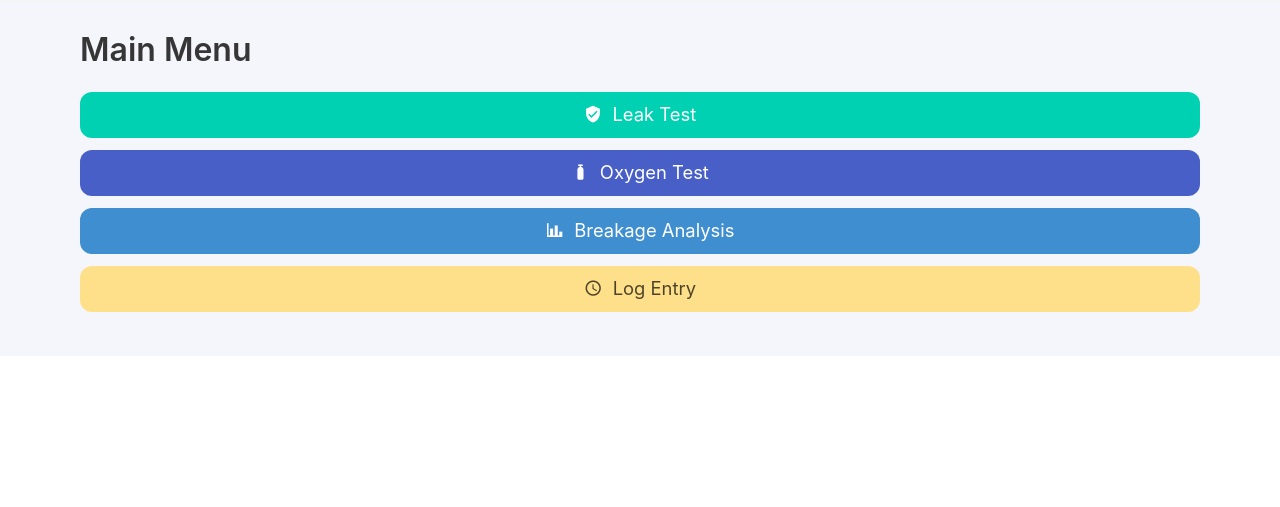
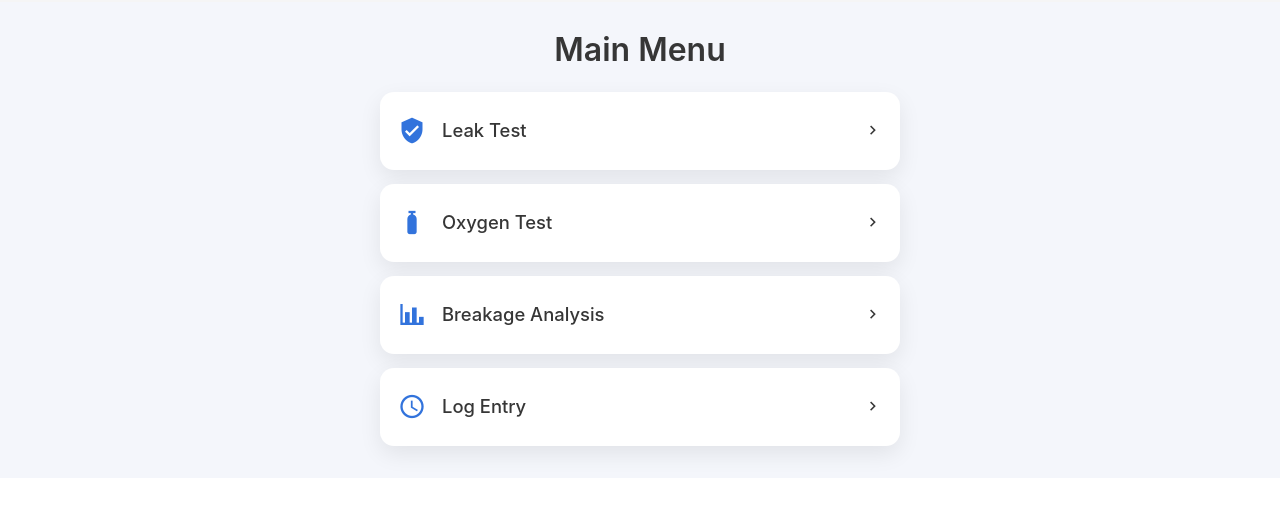
Before and after one commit to KingKai31/beyond_snack_portal, a Flask app: page /index in a window 1280 px wide. Shown: the part 80-587 px from the top of the page. Run offline with Flask 3, Linux system fonts and the light colour scheme; the visitor is signed in with stand-in values (Sample User, id 1); some libraries are stand-ins or nearby versions.

Commit message:
Refactor main menu layout and styles
Updated the layout and styling of the main menu with a grid and card design.

```diff
--- a/templates/index.html
+++ b/templates/index.html
@@ -1,28 +1,94 @@
 {% extends "base.html" %}
 {% block content %}
 
-<h1 class="title">Main Menu</h1>
+<style>
+  .menu-grid {
+    display: flex;
+    flex-direction: column;
+    gap: 14px;
+    max-width: 520px;
+    margin: auto;
+  }
 
-<a href="/leak" class="button is-primary is-fullwidth mb-3">
-  <span class="mdi mdi-shield-check"></span>&nbsp; Leak Test
+  .menu-card {
+    display: flex;
+    align-items: center;
+    gap: 16px;
+    padding: 18px;
+    background: #ffffff;
+    border-radius: 14px;
+    box-shadow: 0 8px 22px rgba(0,0,0,0.08);
+    font-size: 1.15rem;
+    font-weight: 500;
+    color: #363636;
+    text-decoration: none;
+  }
+
+  .menu-card:hover {
+    background: #f0f4ff;
+  }
+
+  .menu-icon {
+    font-size: 28px;
+    color: #3273dc;
+  }
+
+  .menu-text {
+    flex-grow: 1;
+  }
+
+  /* Special boss card */
+  .boss {
+    background: linear-gradient(135deg, #ff3860, #ff7a7a);
+    color: #ffffff;
+  }
+
+  .boss .menu-icon {
+    color: #ffffff;
+  }
+</style>
+
+<h1 class="title has-text-centered">Main Menu</h1>
+
+<div class="menu-grid">
+
+  <!-- LEAK TEST -->
+  <a href="/leak" class="menu-card">
+    <span class="mdi mdi-shield-check menu-icon"></span>
+    <span class="menu-text">Leak Test</span>
+    <span class="mdi mdi-chevron-right"></span>
   </a>
 
-<a href="/oxygen" class="button is-link is-fullwidth mb-3">
-  <span class="mdi mdi-gas-cylinder"></span>&nbsp; Oxygen Test
+  <!-- OXYGEN TEST -->
+  <a href="/oxygen" class="menu-card">
+    <span class="mdi mdi-gas-cylinder menu-icon"></span>
+    <span class="menu-text">Oxygen Test</span>
+    <span class="mdi mdi-chevron-right"></span>
   </a>
 
-<a href="/breakage" class="button is-info is-fullwidth mb-3">
-  <span class="mdi mdi-chart-bar"></span>&nbsp; Breakage Analysis
+  <!-- BREAKAGE -->
+  <a href="/breakage" class="menu-card">
+    <span class="mdi mdi-chart-bar menu-icon"></span>
+    <span class="menu-text">Breakage Analysis</span>
+    <span class="mdi mdi-chevron-right"></span>
   </a>
 
-<a href="/log" class="button is-warning is-fullwidth mb-3">
-  <span class="mdi mdi-clock-outline"></span>&nbsp; Log Entry
+  <!-- LOG ENTRY -->
+  <a href="/log" class="menu-card">
+    <span class="mdi mdi-clock-outline menu-icon"></span>
+    <span class="menu-text">Log Entry</span>
+    <span class="mdi mdi-chevron-right"></span>
   </a>
 
   {% if session.get("role") == "boss" %}
-<a href="/dashboard" class="button is-danger is-fullwidth mb-3">
-  <span class="mdi mdi-view-dashboard"></span>&nbsp; Dashboard & Reports
+  <!-- DASHBOARD -->
+  <a href="/dashboard" class="menu-card boss">
+    <span class="mdi mdi-view-dashboard menu-icon"></span>
+    <span class="menu-text">Dashboard & Reports</span>
+    <span class="mdi mdi-chevron-right"></span>
   </a>
   {% endif %}
 
+</div>
+
 {% endblock %}
```
Lines whose indentation alone changed are shown as unchanged.
